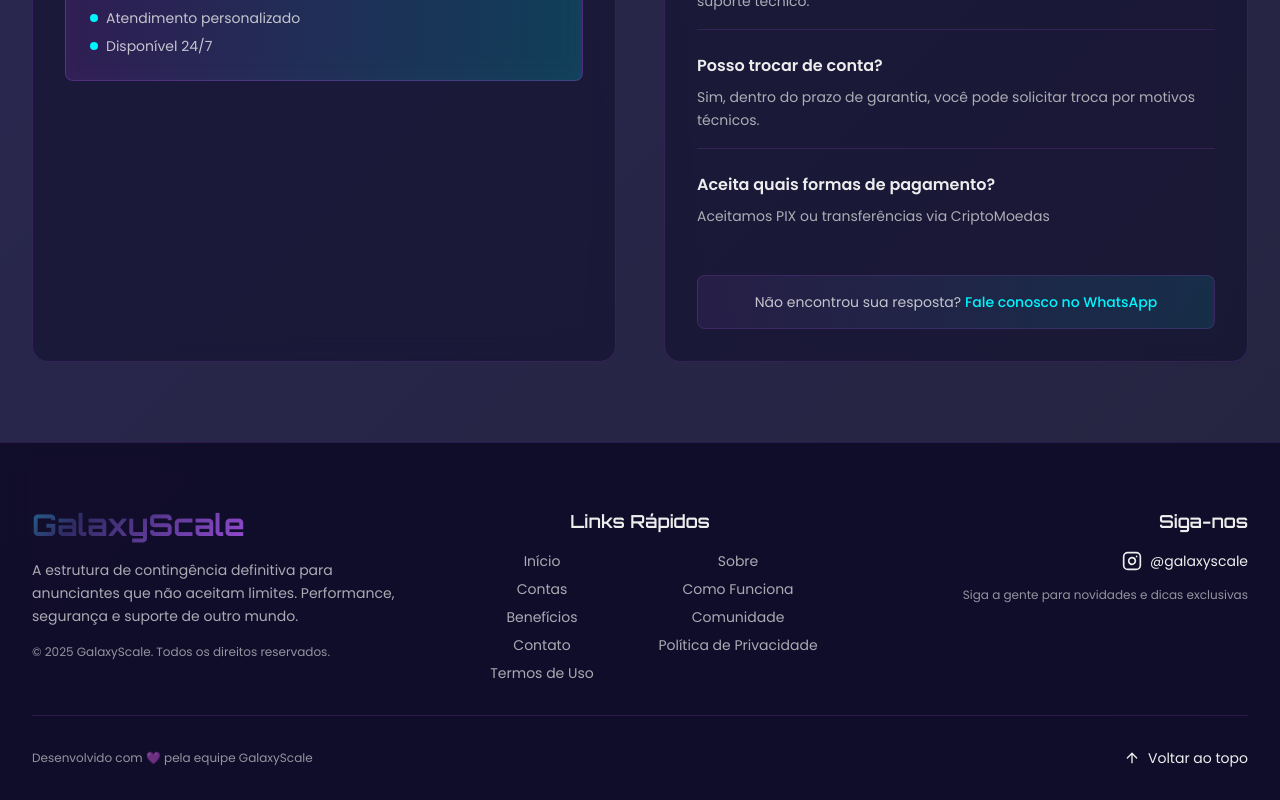
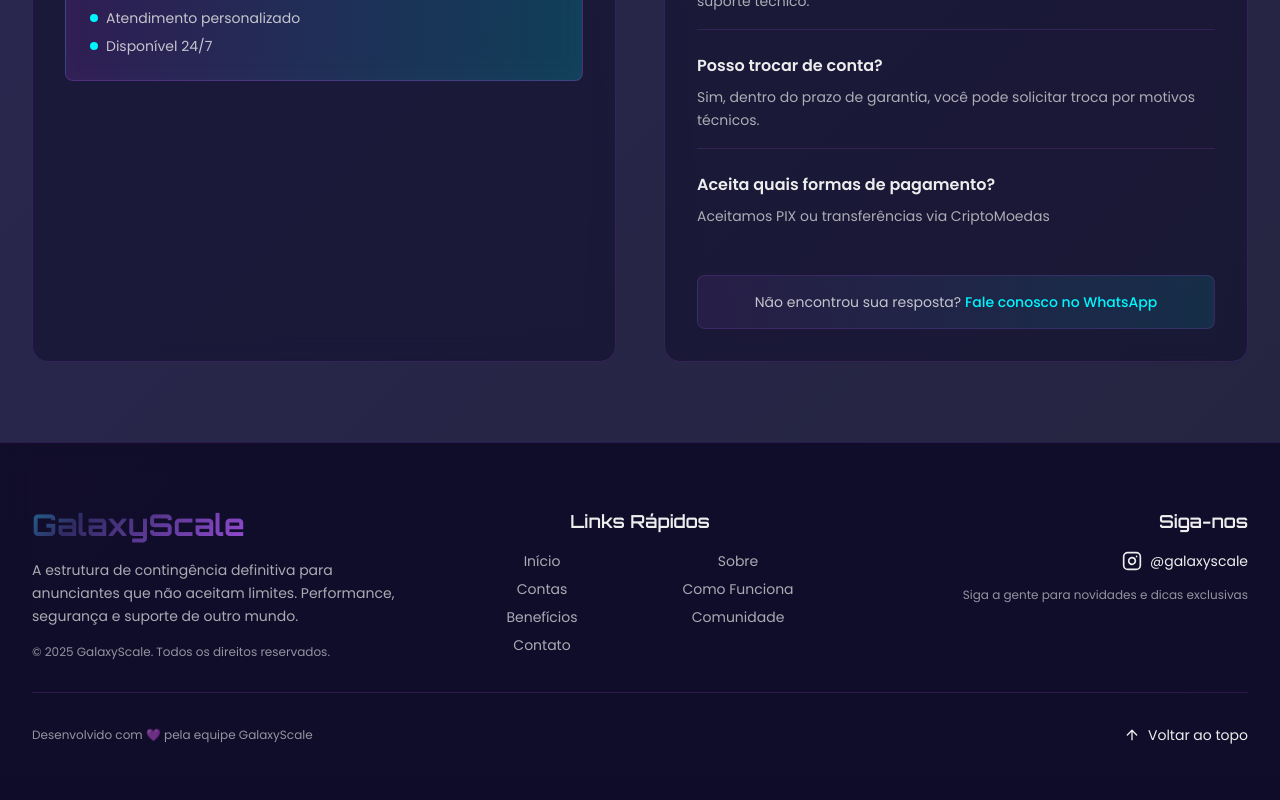
Before and after one commit to felipeauggusto/galaxyscale, a Next.js app: page / in a window 1280 px wide. Shown: the part 7850-8650 px from the top of the page. After the commit the page ends 8627 px from the top, so only its background shows below. Built offline with nearby package versions, Linux system fonts and the light colour scheme.

Commit message:
Projeto substituído com nova versão

```diff
--- a/components/Footer.tsx
+++ b/components/Footer.tsx
@@ -1,7 +1,6 @@
 'use client';
 
 import React from 'react';
-import Link from 'next/link';
 import { Instagram, ArrowUp, MessageSquare } from 'lucide-react';
 
 const Footer: React.FC = () => {
@@ -16,9 +15,7 @@ const Footer: React.FC = () => {
     { name: 'Como Funciona', href: '#how-it-works' },
     { name: 'Benefícios', href: '#benefits' },
     { name: 'Comunidade', href: '#community' },
-    { name: 'Contato', href: '#contact' },
-    { name: 'Política de Privacidade', href: '/politica-de-privacidade' },
-    { name: 'Termos de Uso', href: '/termos-de-uso' }
+    { name: 'Contato', href: '#contact' }
   ];
 
   return (
@@ -47,13 +44,13 @@ const Footer: React.FC = () => {
               </h4>
               <div className="grid grid-cols-2 gap-2">
                 {quickLinks.map((link) => (
-                  <Link
+                  <a
                     key={link.name}
                     href={link.href}
                     className="text-galaxy-light/70 hover:text-galaxy-cyan transition-colors duration-300 font-poppins text-sm"
                   >
                     {link.name}
-                  </Link>
+                  </a>
                 ))}
               </div>
             </div>
```
